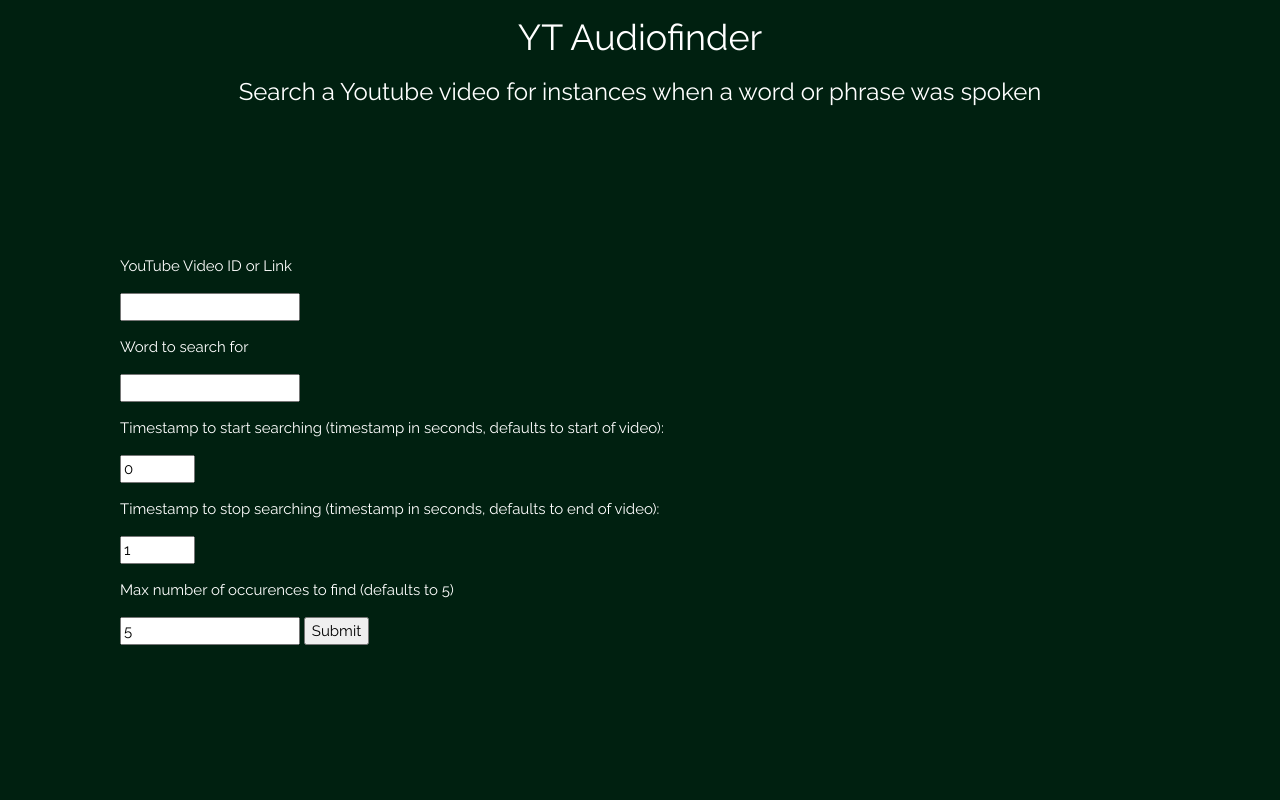
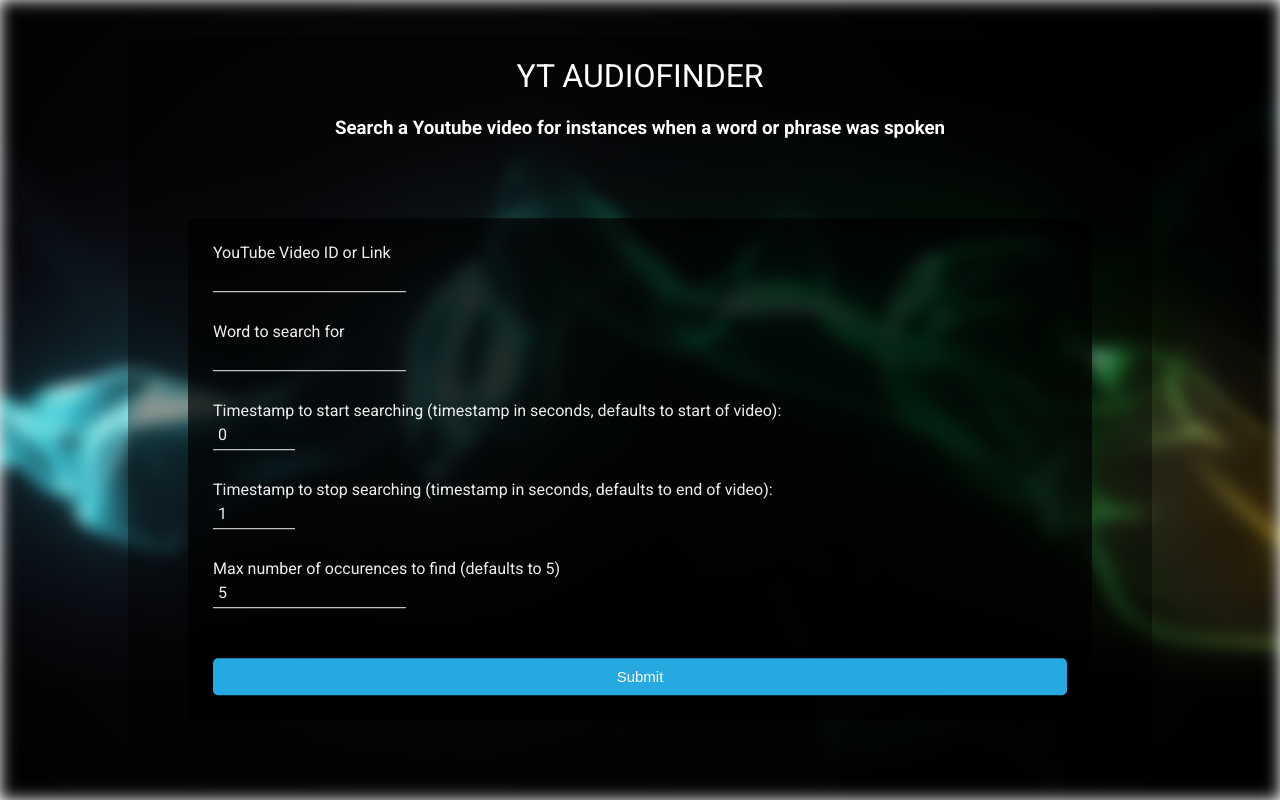
Before and after one commit to L-iet/VidSearch, a Flask app: page / in a window 1280 px wide. Run offline with Flask 2, Linux system fonts and the light colour scheme; some libraries are stand-ins or nearby versions.

Commit message:
added styling to home page

```diff
--- a/main.py
+++ b/main.py
@@ -12,7 +12,7 @@
 
 
 #load_dotenv('.env')
-port = os.environ['PORT']
+port = os.environ.get('PORT', 7777)
 
 def getYTVidID(link):
 	if 'youtube.com' in link:
--- /dev/null
+++ b/static/styles/s1.css
@@ -0,0 +1,131 @@
+      html, body {
+      min-height: 100%;
+      }
+      body, div, form, input, select, p {
+      padding: 0;
+      margin: 0;
+      outline: none;
+      font-family: Roboto, Arial, sans-serif;
+      font-size: 16px;
+      color: #eee;
+      }
+      .bg-image {
+            background-image: url("images/backg.jpg");
+            background-repeat: no-repeat;
+            background-position: center;
+            filter: blur(8px);
+            -webkit-filter: blur(8px);
+            height: 100%;
+            background-size: cover;
+      }
+      .bg-text {
+            background-color: rgb(0,0,0); /* Fallback color */
+            background-color: rgba(0,0,0, 0.4); /* Black w/opacity/see-through */
+            color: white;
+            position: absolute;
+            top: 51%;
+            left: 50%;
+            transform: translate(-50%, -50%);
+            z-index: 2;
+            width: 80%;
+      }
+      body {
+      }
+      h1, h2 {
+      text-transform: uppercase;
+      font-weight: 400;
+      }
+      h2 {
+      margin: 0 0 0 8px;
+      }
+      .main-block {
+      display: flex;
+      flex-direction: column;
+      justify-content: center;
+      align-items: center;
+      height: 100%;
+      padding: 25px;
+      background: rgba(0, 0, 0, 0.5);
+      }
+      .left-part, form {
+      padding: 25px;
+      }
+      .left-part {
+      text-align: center;
+      }
+      .fa-graduation-cap {
+      font-size: 72px;
+      }
+      form {
+      background: rgba(0, 0, 0, 0.7);
+      }
+      .title {
+      display: flex;
+      align-items: center;
+      margin-bottom: 20px;
+      }
+      .info {
+      display: flex;
+      flex-direction: column;
+      }
+      input, select {
+      padding: 5px;
+      margin-bottom: 30px;
+      background: transparent;
+      border: none;
+      border-bottom: 1px solid #eee;
+      }
+      input::placeholder {
+      color: #eee;
+      }
+      option:focus {
+      border: none;
+      }
+      option {
+      background: black;
+      border: none;
+      }
+      .checkbox input {
+      margin: 0 10px 0 0;
+      vertical-align: middle;
+      }
+      .checkbox a {
+      color: #26a9e0;
+      }
+      .checkbox a:hover {
+      color: #85d6de;
+      }
+      .btn-item, button {
+      padding: 10px 5px;
+      margin-top: 20px;
+      border-radius: 5px;
+      border: none;
+      background: #26a9e0;
+      text-decoration: none;
+      font-size: 15px;
+      font-weight: 400;
+      color: #fff;
+      }
+      .btn-item {
+      display: inline-block;
+      margin: 20px 5px 0;
+      }
+      button {
+      width: 100%;
+      }
+      button:hover, .btn-item:hover {
+      background: #85d6de;
+      }
+      @media (min-width: 568px) {
+            html, body {
+            height: 100%;
+            }
+            .main-block {
+            flex-direction: row;
+            height: calc(100% - 50px);
+            }
+            .left-part, form {
+            flex: 1;
+            height: auto;
+            }
+      }
--- a/templates/index.html
+++ b/templates/index.html
@@ -4,16 +4,16 @@
 	<meta charset="utf-8">
 	<meta name="viewport" content="width=device-width, initial-scale=1">
 	<title></title>
-	<link rel="stylesheet" href="https://www.w3schools.com/w3css/4/w3.css">
-	<link rel="stylesheet" href="https://fonts.googleapis.com/css?family=Raleway">
-	<style>
-		body,h1,h2,h3,h4,h5 {font-family: "Raleway", sans-serif}
-	</style>
+	<link rel="stylesheet" type="text/css" href="{{ url_for('static',filename='styles/s1.css') }}">
+	<link rel="stylesheet" href="https://use.fontawesome.com/releases/v5.4.1/css/all.css" integrity="sha384-5sAR7xN1Nv6T6+dT2mhtzEpVJvfS3NScPQTrOxhwjIuvcA67KV2R5Jz6kr4abQsz" crossorigin="anonymous">
+	<link href="https://fonts.googleapis.com/css?family=Roboto:300,400,500,700" rel="stylesheet">
 </head>
-<body style="background-color: #002010; color: #ffffff;">
-	<h1 style="text-align: center;">YT Audiofinder</h1>
-	<h3 style="text-align: center;">Search a Youtube video for instances when a word or phrase was spoken</h3>
-	<div style="padding: 120px;">
+<body>
+	<div class="bg-image"></div>
+	<div class="bg-text">
+		<h1 align="center">YT Audiofinder</h1>
+		<h3 align="center">Search a Youtube video for instances when a word or phrase was spoken</h3>
+		<div style="padding: 60px;">
 			<form action="/searchResult" method="post">
 				<p>YouTube Video ID or Link</p>
 				<input type="text" name="link" required>
@@ -25,8 +25,10 @@
 				<input type="number" name="stopTime" min="1" max="10800" value="1">
 				<p>Max number of occurences to find (defaults to 5)</p>
 				<input type="number" name="n" min="0" value="5">
-			<input type="submit" value="Submit">
+				<button type="Submit">Submit</button>
 			</form>
+
+		</div>
 	</div>
 </body>
 </html>
```
Also changed, not shown: templates/new.html (added, +17 -0 lines), templates/style.css (added, +114 -0 lines), static/styles/images/backg.jpg (added). Lines whose indentation alone changed are shown as unchanged.
